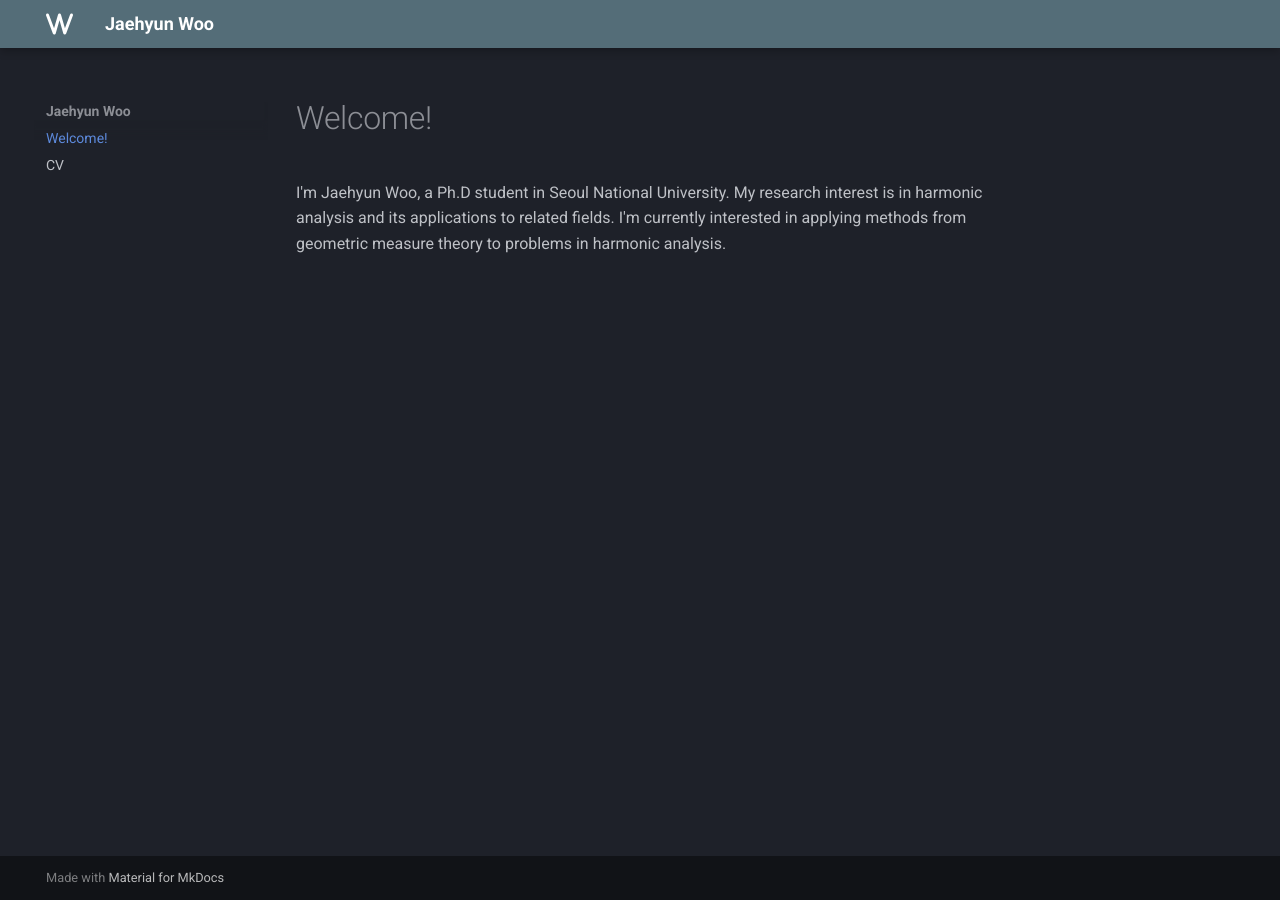
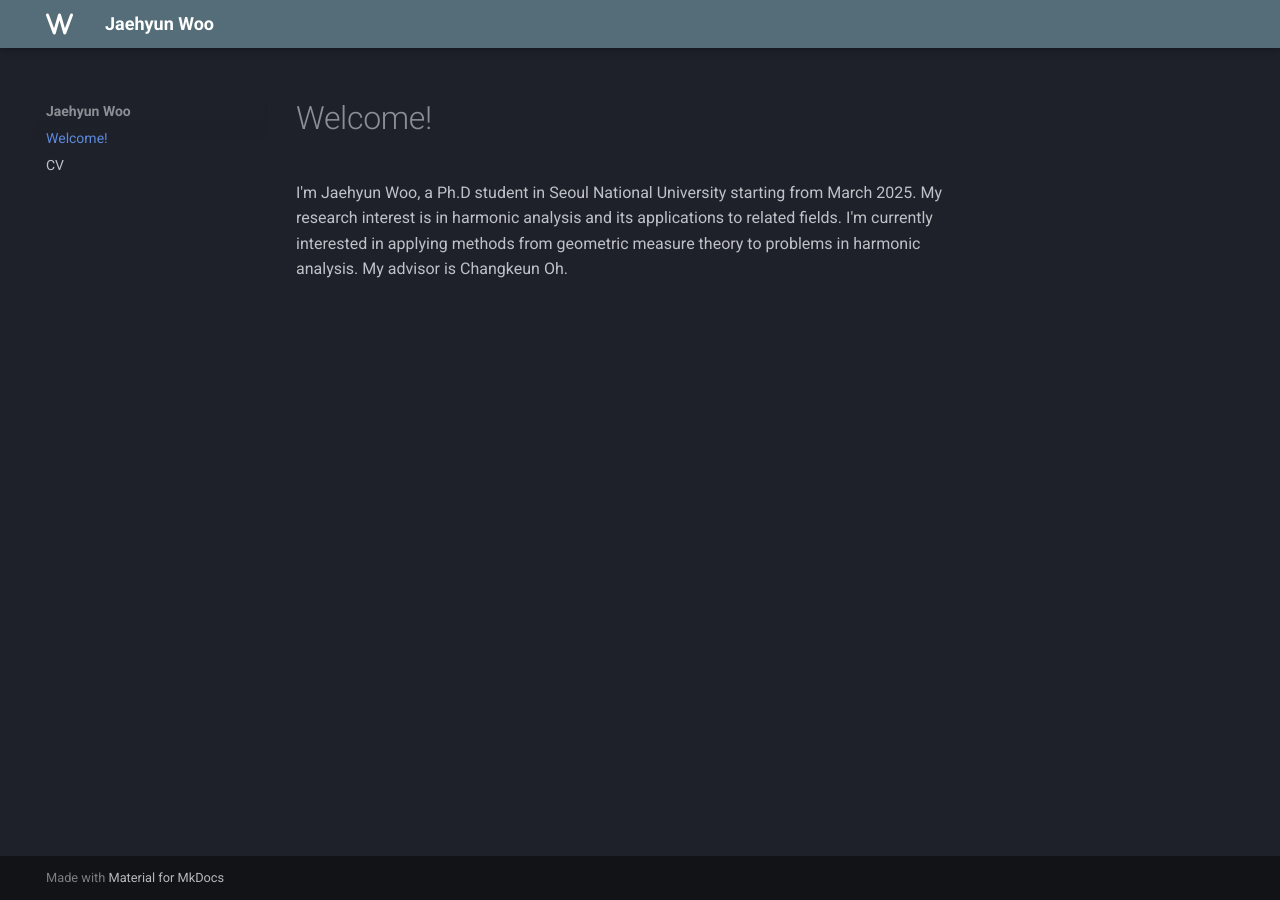
Before and after one commit to jaehwoo/jaehwoo.github.io, an MkDocs documentation site: the page built from docs/index.md, in a window 1280 px wide. Built offline with MkDocs 1.6.1 and Material for MkDocs 9.7.7, drawn with Linux system fonts in a browser that asks for light colours; some web fonts are replaced.

Commit message:
20250312

```diff
--- a/docs/index.md
+++ b/docs/index.md
@@ -1,3 +1,3 @@
 # Welcome!
 
-I'm Jaehyun Woo, a Ph.D student in Seoul National University. My research interest is in harmonic analysis and its applications to related fields. I'm currently interested in applying methods from geometric measure theory to problems in harmonic analysis.
+I'm Jaehyun Woo, a Ph.D student in Seoul National University starting from March 2025. My research interest is in harmonic analysis and its applications to related fields. I'm currently interested in applying methods from geometric measure theory to problems in harmonic analysis. My advisor is Changkeun Oh.
```
